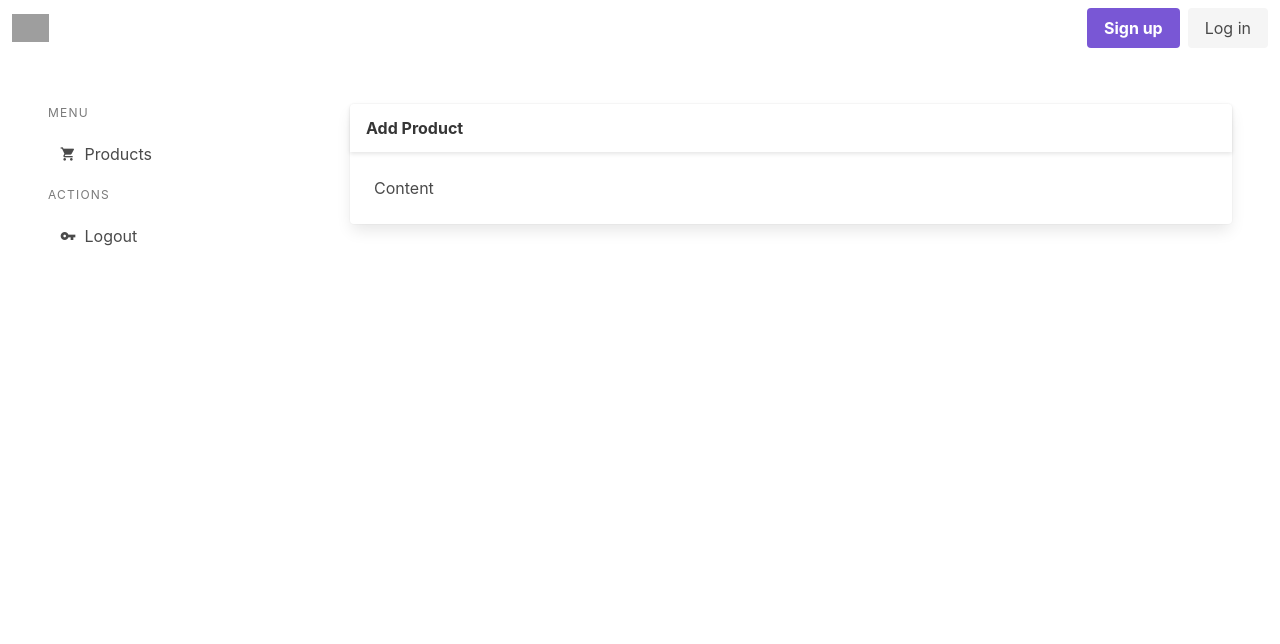
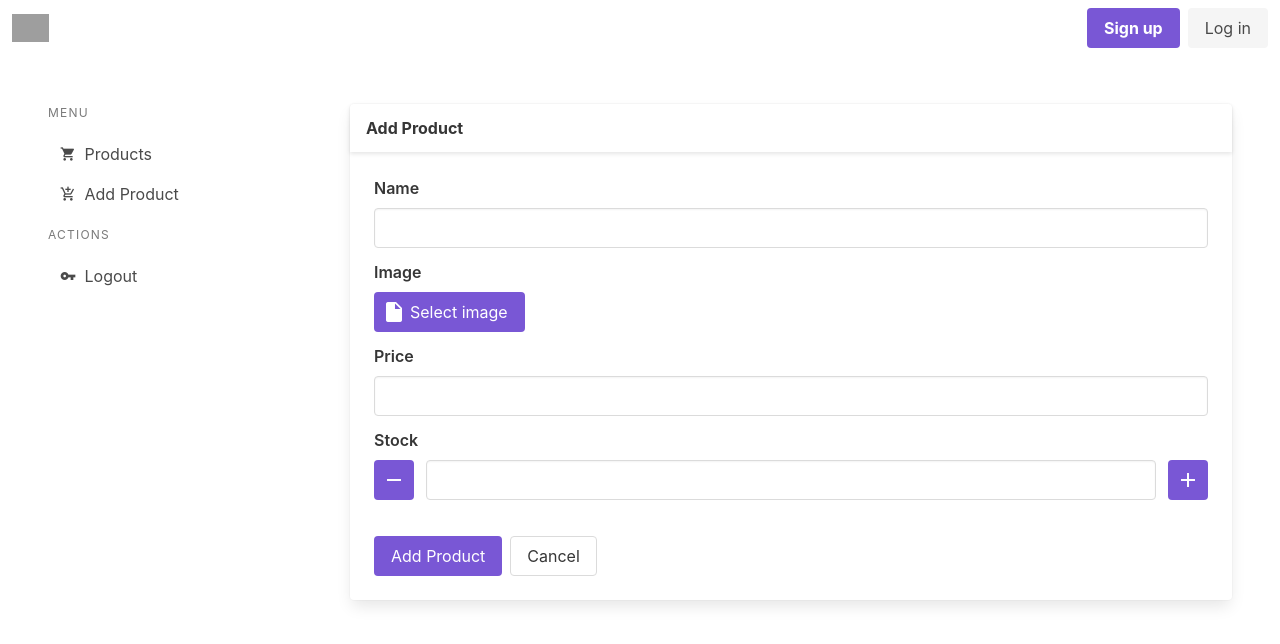
Before and after one commit to beta-fox-mcc-02/ecommerce-admin, a Vue app: page /dashboard/add in a window 1280 px wide. Shown: the top 644 px of the page. Built offline with nearby package versions, Linux system fonts and the light colour scheme; grey boxes are pictures that could not be loaded.

Commit message:
Adding product add & delete

```diff
--- a/src/components/AddProduct.vue
+++ b/src/components/AddProduct.vue
@@ -3,10 +3,89 @@
     <div class="card-header">
       <p class="card-header-title">Add Product</p>
     </div>
-    <div class="card-content"><div class="content">Content</div></div>
+    <div class="card-content">
+      <div class="content">
+        <form v-on:submit.prevent="submitForm">
+          <b-field label="Name">
+            <b-input v-model="name"></b-input>
+          </b-field>
+          <label class="label">Image</label>
+          <b-field class="file">
+            <b-upload v-model="image">
+              <a class="button is-primary">
+                <b-icon icon="file"></b-icon>
+                <span>Select image</span>
+              </a>
+            </b-upload>
+            <span class="file-name" v-if="image">
+              {{ image.name }}
+            </span>
+          </b-field>
+          <b-field label="Price">
+            <b-input v-model="price"></b-input>
+          </b-field>
+          <b-field label="Stock">
+            <b-numberinput v-model="stock"></b-numberinput>
+          </b-field>
+
+          <br />
+          <section>
+            <div class="buttons">
+              <button class="button is-primary">Add Product</button>
+              <button class="button">Cancel</button>
+            </div>
+          </section>
+        </form>
+      </div>
+    </div>
+    <b-loading
+      :is-full-page="true"
+      :active.sync="isLoading"
+      :can-cancel="true"
+    ></b-loading>
   </div>
 </template>
 
 <script>
-export default {}
+export default {
+  data: function() {
+    return {
+      name: null,
+      image: null,
+      stock: null,
+      price: null,
+      isLoading: false
+    }
+  },
+  methods: {
+    submitForm() {
+      this.isLoading = true
+      let formData = new FormData()
+      formData.append('image', this.image)
+      formData.append('name', this.name)
+      formData.append('stock', this.stock)
+      formData.append('price', this.price)
+
+      this.$store
+        .dispatch('addProduct', formData)
+        .then(message => {
+          this.isLoading = false
+          this.$buefy.toast.open({
+            message,
+            type: 'is-success'
+          })
+          this.$router.push('/dashboard')
+        })
+        .catch(message => {
+          this.isLoading = false
+          this.$buefy.toast.open({
+            message,
+            type: 'is-danger'
+          })
+        })
+
+      // dispatch ke action
+    }
+  }
+}
 </script>
--- a/src/components/Products.vue
+++ b/src/components/Products.vue
@@ -13,15 +13,28 @@
               <th>Image URL</th>
               <th>Price</th>
               <th>Stock</th>
+              <th>Action</th>
             </tr>
           </thead>
           <tbody>
-            <tr>
-              <td>1</td>
-              <td>Surface Studio</td>
-              <td><a href="#">show</a></td>
-              <td>Rp.45.000.000</td>
-              <td>4000</td>
+            <tr
+              v-for="(product, index) in $store.state.products"
+              :key="product.id"
+            >
+              <td>{{ index + 1 }}</td>
+              <td>{{ product.name }}</td>
+              <td><a :href="product.image_url">show</a></td>
+              <td>{{ product.price }}</td>
+              <td>{{ product.stock }}</td>
+              <td>
+                <a @click="updateProduct(product.id)">
+                  <i class="mdi mdi-file-edit" aria-hidden="true"></i>
+                </a>
+                |
+                <a @click="deleteProduct(product.id)">
+                  <i class="mdi mdi-trash-can-outline" aria-hidden="true"></i>
+                </a>
+              </td>
             </tr>
           </tbody>
         </table>
@@ -34,15 +47,37 @@
 export default {
   name: 'Products',
   created: function() {
-    // panggil api
     this.$store
       .dispatch('getProducts')
-      .then(result => {
-        console.log(result)
+      .then(() => {})
+      .catch(() => {
+        this.$buefy.toast.open({
+          message: 'Error loading data.',
+          type: 'is-danger'
+        })
       })
-      .catch(err => {
-        console.log(err)
+  },
+  methods: {
+    deleteProduct: function(id) {
+      this.$buefy.dialog.confirm({
+        title: 'Deleting Product',
+        message:
+          'Are you sure you want to <b>delete</b> this product? This action cannot be undone.',
+        confirmText: 'Delete Product',
+        type: 'is-danger',
+        hasIcon: true,
+        onConfirm: () => {
+          // dispatch
+          this.$store
+            .dispatch('deleteProduct', id)
+            .then(() => {
+              this.$buefy.toast.open('Product deleted!')
+            })
+            .catch(() => {})
+        }
       })
+    },
+    updateProduct: function() {}
   }
 }
 </script>
--- a/src/components/SideMenu.vue
+++ b/src/components/SideMenu.vue
@@ -1,7 +1,18 @@
 <template>
   <b-menu>
     <b-menu-list label="Menu">
-      <b-menu-item icon="cart" label="Products"></b-menu-item>
+      <b-menu-item
+        icon="cart"
+        tag="router-link"
+        to="/dashboard"
+        label="Products"
+      ></b-menu-item>
+      <b-menu-item
+        icon="cart-plus"
+        tag="router-link"
+        to="/dashboard/add"
+        label="Add Product"
+      ></b-menu-item>
     </b-menu-list>
     <b-menu-list label="Actions">
       <b-menu-item icon="key" label="Logout"></b-menu-item>
--- a/src/store/index.js
+++ b/src/store/index.js
@@ -29,8 +29,15 @@ export default new Vuex.Store({
 
     // PRODUCTS
 
-    setProducts(state, products) {
+    SET_PRODUCTS(state, products) {
       state.products = products
+    },
+
+    ADD_PRODUCT(state, product) {
+      state.products.push(product)
+    },
+    DELETE_PRODUCT(state, id) {
+      state.products = state.products.filter(i => i.id !== id)
     }
 
     // END OF PRODUCTS
@@ -56,11 +63,7 @@ export default new Vuex.Store({
           .post('/users/login', data)
           .then(({ data }) => {
             commit('auth', data)
-            if (data.user.RoleId === 1) {
-              resolve('/dashboard')
-            } else {
-              resolve('/')
-            }
+            resolve('/dashboard')
           })
           .catch(e => {
             reject(e)
@@ -83,8 +86,40 @@ export default new Vuex.Store({
         client
           .get(`/products`)
           .then(({ data }) => {
-            commit('setProducts', data.products)
+            commit('SET_PRODUCTS', data.products)
             resolve(data.products)
+          })
+          .catch(e => {
+            reject(e)
+          })
+      })
+    },
+
+    addProduct({ commit }, data) {
+      return new Promise((resolve, reject) => {
+        client
+          .post('/products', data, {
+            headers: {
+              'Content-Type': 'multipart/form-data'
+            }
+          })
+          .then(response => {
+            commit('ADD_PRODUCT', response.data)
+            resolve('Success adding product.')
+          })
+          .catch(() => {
+            reject('Error adding product.')
+          })
+      })
+    },
+
+    deleteProduct({ commit }, id) {
+      return new Promise((resolve, reject) => {
+        client
+          .delete(`/products/${id}`)
+          .then(() => {
+            commit('DELETE_PRODUCT', id)
+            resolve()
           })
           .catch(e => {
             reject(e)
```
